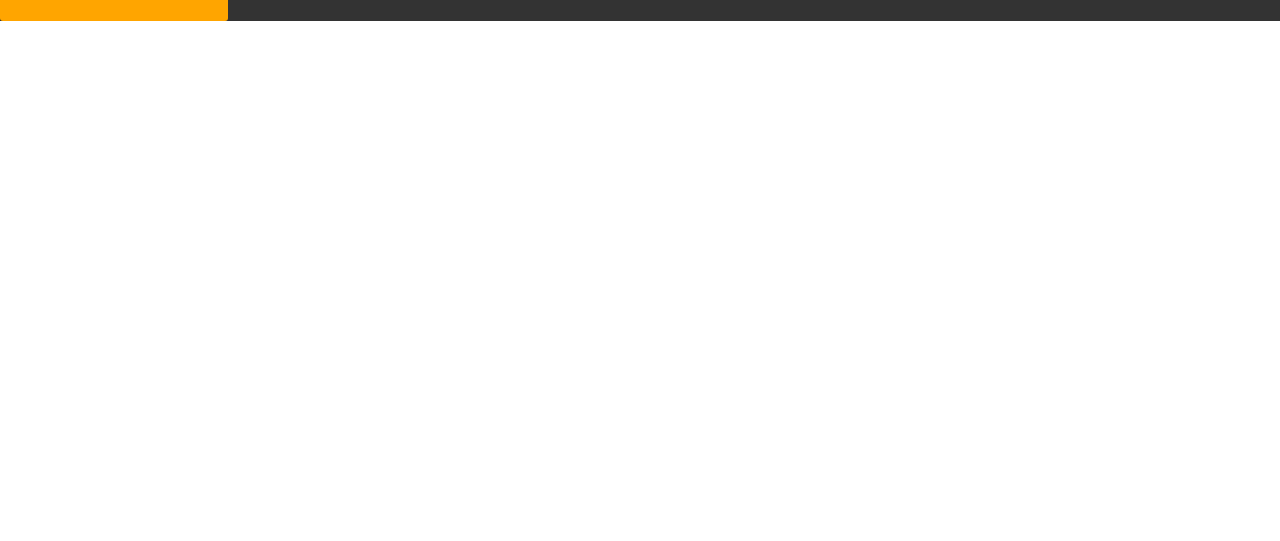
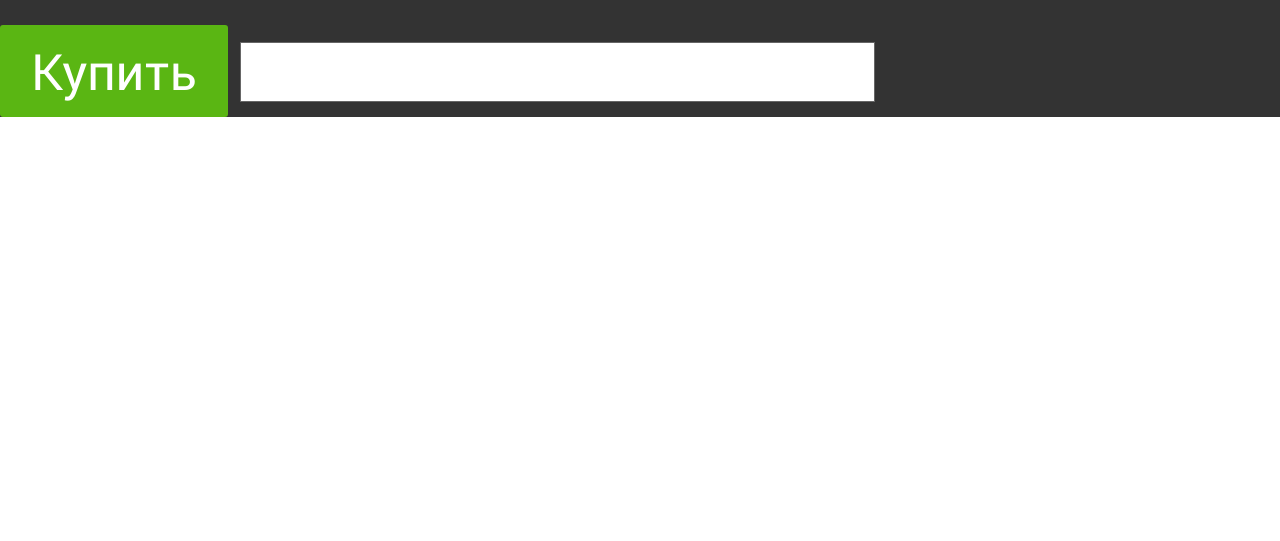
Before and after one commit to Motformon/blank-newProject-BEM, a website: page app/index.html in a window 1280 px wide. Shown: the part 259-800 px from the top of the page. Drawn offline with nearby package versions, Linux system fonts and the light colour scheme; files that its build step writes are made by us from their sources; files whose address does not match are found by name.

Commit message:
version 1.1

```diff
--- a/app/scss/_components.scss
+++ b/app/scss/_components.scss
@@ -1,4 +1,15 @@
-		//Buttons
+
+.wrapper {
+		width: 1200px;
+		margin-right: auto;
+		margin-left: auto;
+		@include respond(1200) {
+			width: 100%;
+		}
+	}
+
+
+	//Buttons
 
 @mixin button-reset {
 	padding: 0;
--- a/app/scss/_libs.scss
+++ b/app/scss/_libs.scss
@@ -1,3 +1,6 @@
+@import "../libs/normalize/normalize.css";
+
+
 // @import "../libs/bootstrap/scss/bootstrap-reboot.scss";
 // @import "../libs/bootstrap/scss/bootstrap-grid.scss";
 // @import "../libs/bootstrap/scss/utilities/_sizing.scss";
--- a/app/scss/_vars.scss
+++ b/app/scss/_vars.scss
@@ -3,42 +3,39 @@
 
 $default-font: "roboto-example", sans-serif;
 
-
-$accent: orange;
+$accent: #5AB613;
+$text: #616974;
 
 
-//  Media
+	//  Media
 
-// &__class {
-// 	 @media #{$m1160} {
-// 		 .....
-// 	}
+// @include respond(480) {
+// 	padding: 0;
 // }
 
-$m1750: 'screen and (max-width: 1750px)';
-$m1680: 'screen and (max-width: 1680px)';
-$m1650: 'screen and (max-width: 1650px)';
-$m1600: 'screen and (max-width: 1600px)';
-$m1440: 'screen and (max-width: 1440px)';
-$m1400: 'screen and (max-width: 1400px)';
-$m1366: 'screen and (max-width: 1366px)';
-$m1300: 'screen and (max-width: 1300px)';
-$m1280: 'screen and (max-width: 1280px)';
-$m1250: 'screen and (max-width: 1250px)';
-$m1200: 'screen and (max-width: 1200px)';
-$m1160: 'screen and (max-width: 1160px)';
-$m1024: 'screen and (max-width: 1024px)';
-$m900:  'screen and (max-width: 900px)';
-$m839:  'screen and (max-width: 839px)';
-$m768:  'screen and (max-width: 768px)';
-$m700:  'screen and (max-width: 700px)';
-$m600:  'screen and (max-width: 600px)';
-$m480:  'screen and (max-width: 480px)';
-$m450:  'screen and (max-width: 450px)';
-$m419:  'screen and (max-width: 419px)';
-$m400:  'screen and (max-width: 400px)';
-$m380:  'screen and (max-width: 380px)';
-$m320:  'screen and (max-width: 320px)';
+@mixin respond($breakpoint) {
+	@if $breakpoint == 320 {
+		@media only screen and (max-width: 320px) { @content };
+	}
+	@if $breakpoint == 400 {
+		@media only screen and (max-width: 400px) { @content };
+	}
+	@if $breakpoint == 480 {
+			@media only screen and (max-width: 480px) { @content };
+	}
+	@if $breakpoint == 600  {
+		@media only screen and (max-width: 600px) { @content };
+	}
+	@if $breakpoint == 700  {
+			@media only screen and (max-width: 700px) { @content };
+	}
+	@if $breakpoint == 768  {
+		@media only screen and (max-width: 767px) { @content };
+	}
+	@if $breakpoint == 900 {
+			@media only screen and (max-width: 900px) { @content };
+	}
+}
 
 
 
--- a/app/scss/main.scss
+++ b/app/scss/main.scss
@@ -20,13 +20,19 @@
 }
 
 html {
-	font-size: 62.5%;
+	font-size: 62.5%; //10px
+	@include respond(900) {
+		font-size: 56.25%; //9px
+	}
+	@include respond(600) {
+		font-size: 50%; //8px
+	}
 }
 
 body {
 	//min-width: 320px;
 	position: relative;
-	line-height: 1.65;
+	line-height: 1.4;
 	font-family: $default-font;
 	//overflow-x: hidden;
 	box-sizing: border-box;
@@ -42,15 +48,6 @@ body {
 	}
 }
 
-.img-responsive {
-	display: block;
-	max-width: 100%;
-	height: auto;
-	&.img-width {
-		width: 100%;
-	}
-}
-
 
 b, strong {
 	font-weight: bold;
@@ -59,6 +56,10 @@ b, strong {
 
 @import "_components";	//components
 
+// blocks
+
+@import "_blocks/header"; //Start
 
 
-@import "_blocks/header"; // blocks
+
+@import "_blocks/footer"; //End
```
Also changed, not shown: app/libs/normalize/normalize.css (added), app/scss/_blocks/_footer.scss (added).
